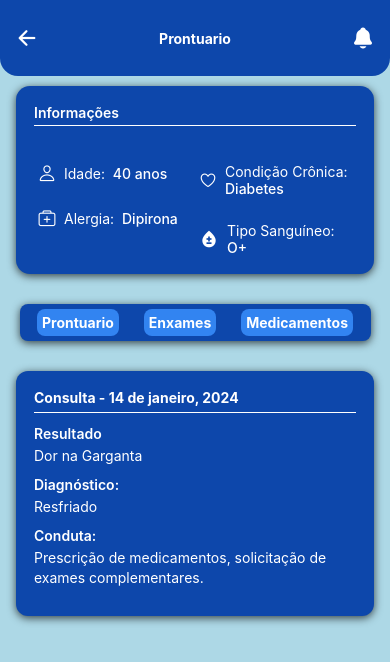
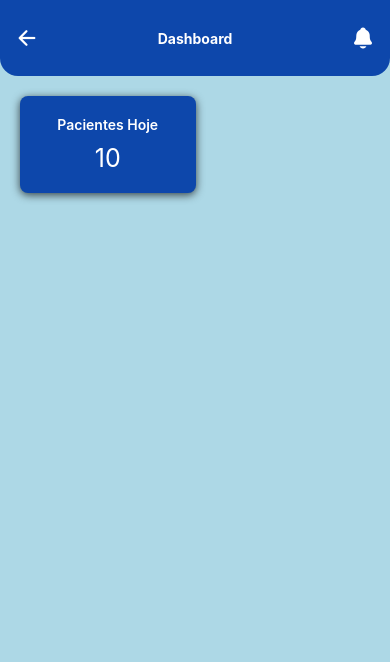
Before and after one commit to ClinicHealthCareSystem/MedicFrontEnd, a React Native app: screen / in a window 390 px wide. Shown: the top 662 px of the page. Built offline with nearby package versions, Linux system fonts and the light colour scheme; what react-native-responsive-fontsize would draw is missing.

Commit message:
TSK5: Cria Tela dasboard para medico e cria card de contagem

```diff
--- a/App.tsx
+++ b/App.tsx
@@ -3,13 +3,15 @@ import Login from './src/screen/Login';
 import Menu from './src/screen/Menu';
 import Paciente from './src/screen/Pacientes';
 import DashboardPaciente from './src/screen/DashboardPaciente';
+import DashboardMedico from './src/screen/DashboardMedico';
 export default function App() {
   return (
 
     // <Login />
     //<Menu />
     // <Paciente />
-    <DashboardPaciente/>
+    // <DashboardPaciente/>
+    <DashboardMedico />
 
   );
 }
--- /dev/null
+++ b/src/componentes/cardCounts.tsx
@@ -0,0 +1,15 @@
+import { View, Text } from "react-native";
+import style from "../stylesComponents/cardCounts";
+export default function CardCounts(){
+    return(
+        <View style={style.cardCounts}>
+            <View style={style.caixaTitulo}>
+                <Text style={style.textTitulo}>Pacientes Hoje</Text>
+            </View>
+
+            <View style={style.caixaNumber}>
+                <Text style={style.textNumber}>10</Text>
+            </View>
+        </View>
+    )
+};
--- a/src/componentes/cardashboard.tsx
+++ b/src/componentes/cardashboard.tsx
@@ -15,14 +15,14 @@ export default function CardDashboard() {
 
         <View style={cardDashboardStyle.column}>
           <View style={cardDashboardStyle.infoRow}>
-            <Ionicons name="person-outline" size={18} color="#FFFFFF" />
+            <Ionicons name="person-outline" size={18} color="white" />
             <Text style={cardDashboardStyle.textLabel}>
               Idade:{" "} <Text style={cardDashboardStyle.textValue}>40 anos</Text>
             </Text>
           </View>
 
           <View style={cardDashboardStyle.infoRow}>
-            <Ionicons name="medkit-outline" size={18} color="#FFFFFF" />
+            <Ionicons name="medkit-outline" size={18} color="white" />
             <Text style={cardDashboardStyle.textLabel}>
               Alergia:{" "} <Text style={cardDashboardStyle.textValue}>Dipirona</Text>
             </Text>
--- /dev/null
+++ b/src/screen/DashboardMedico.tsx
@@ -0,0 +1,16 @@
+import {View, ScrollView} from "react-native";
+import HeaderHome from "../componentes/headerHome";
+import styles from "../styles/pacientes";
+import CardCounts from "../componentes/cardCounts";
+export default function DashboardMedico(){
+    return(
+            <View style={styles.background}>
+                <HeaderHome  titulo = "Dashboard" mostrarBusca={false} mostrarVoltar={true}/>
+                <ScrollView>
+                    <CardCounts />
+
+                </ScrollView>
+            </View>
+    )
+
+};
--- /dev/null
+++ b/src/stylesComponents/cardCounts.tsx
@@ -0,0 +1,38 @@
+import { StyleSheet } from "react-native";
+import { RFValue } from "react-native-responsive-fontsize";
+
+export default StyleSheet.create({
+cardCounts:{
+    backgroundColor: "#0D47AB",
+    borderRadius: 8,
+    padding: 20,
+    marginVertical: 20,
+    marginHorizontal: 20,
+    width: "45%",
+    shadowColor: "black",
+    shadowOffset: { width: 0, height: 2 },
+    shadowOpacity: 0.7,
+    shadowRadius: 8,
+    elevation: 5,
+},
+caixaTitulo:{
+marginBottom: 10,
+},
+textTitulo:{
+    color: "white",
+    fontWeight: "600",
+    textAlign: "center",
+
+},
+caixaNumber:{
+
+
+},
+textNumber:{
+    color: "white",
+    textAlign: "center",
+    fontSize: 25
+}
+
+
+});
```
